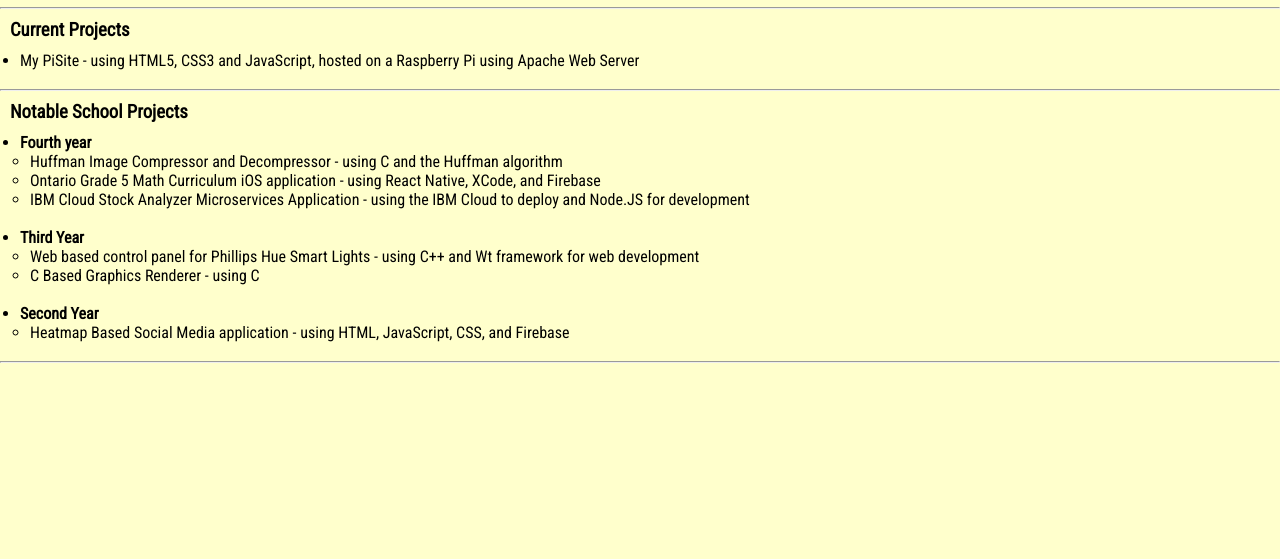
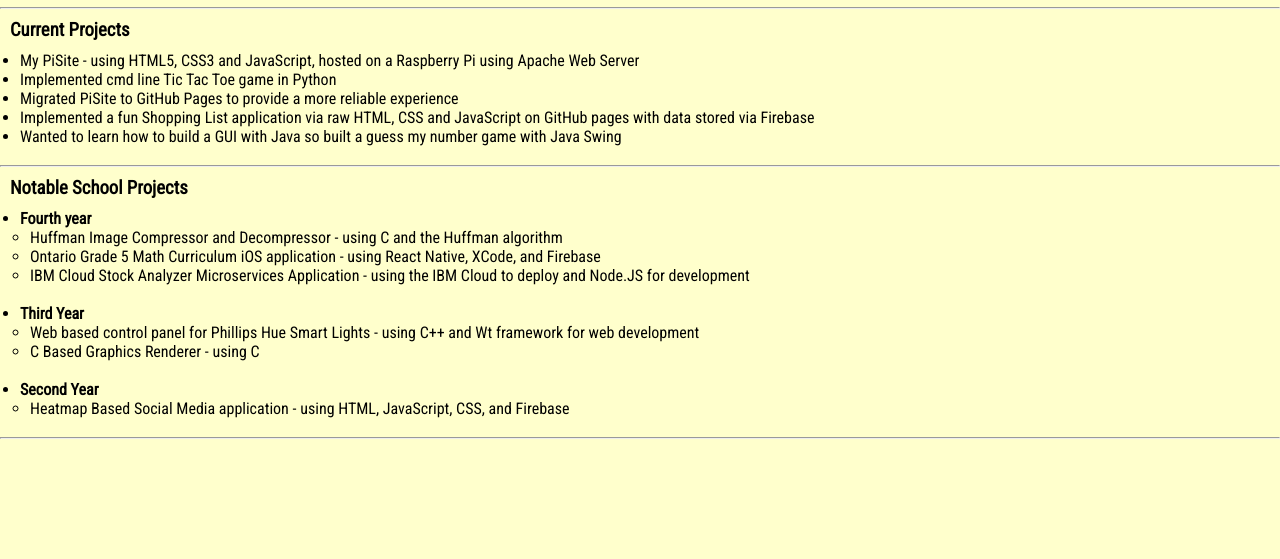
Before and after one commit to Garren27/Garren27.github.io, a plain HTML site: page HTML/projects.html in a window 1280 px wide. Shown: the part 102-661 px from the top of the page. Drawn offline with Linux system fonts and the light colour scheme.

Commit message:
added enties to Projects

```diff
--- a/HTML/projects.html
+++ b/HTML/projects.html
@@ -31,6 +31,10 @@
         <p class="bodyContent">
           <ul>
             <li class="interests">My PiSite - using HTML5, CSS3 and JavaScript, hosted on a Raspberry Pi using Apache Web Server</li>
+            <li class="interests">Implemented cmd line Tic Tac Toe game in Python </li>
+            <li class="interests">Migrated PiSite to GitHub Pages to provide a more reliable experience</li>
+            <li class="interests">Implemented a fun Shopping List application via raw HTML, CSS and JavaScript on GitHub pages with data stored via Firebase</li>
+            <li class="interests">Wanted to learn how to build a GUI with Java so built a guess my number game with Java Swing</li>
           </ul>
         </p>
         <br>
```
